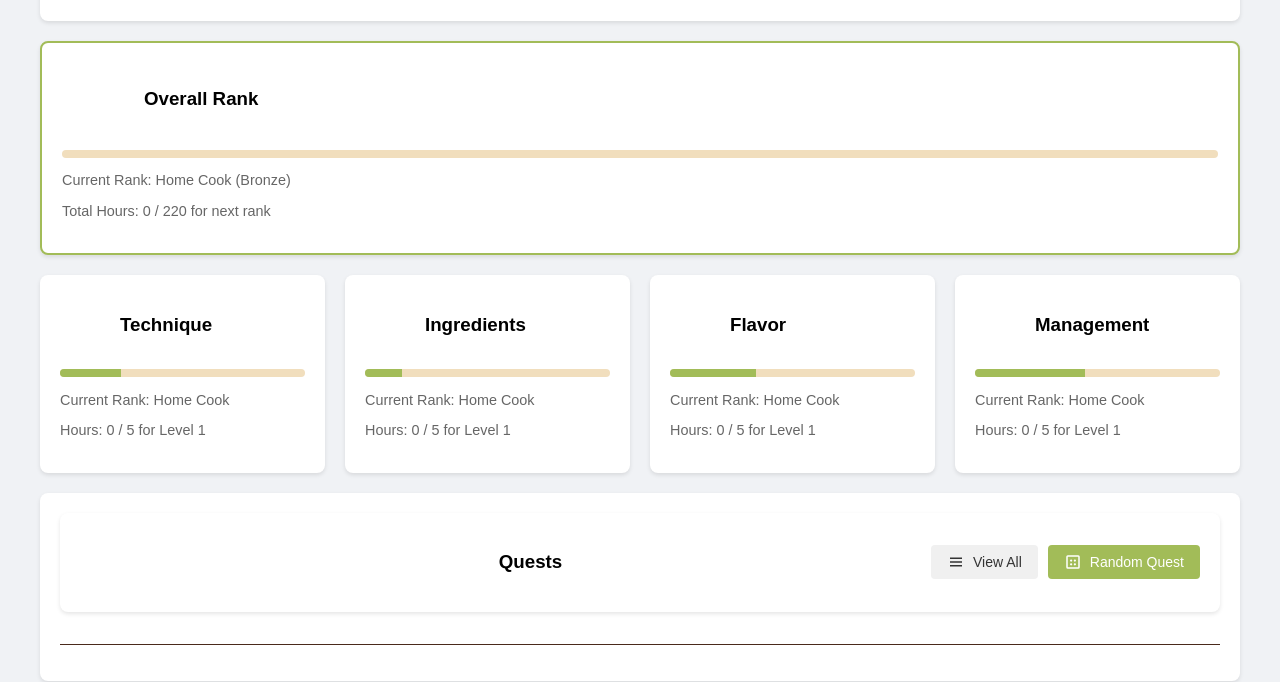
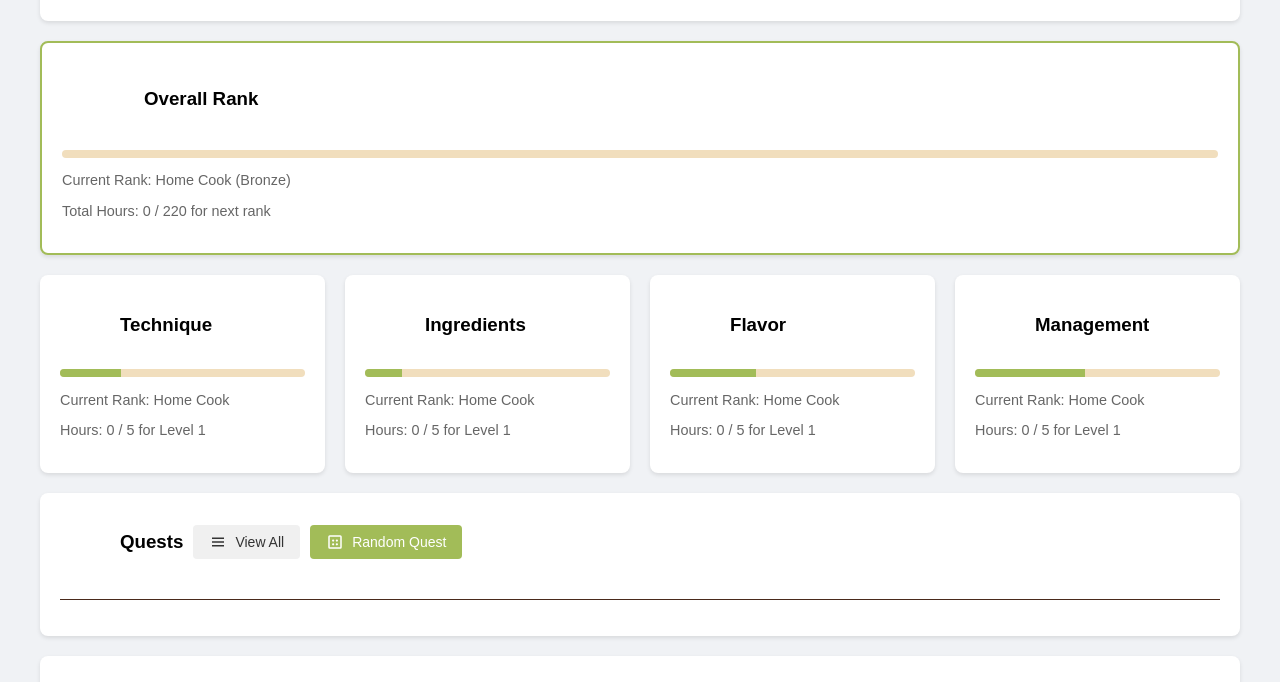
Before and after one commit to DicedRPG/Companion-App, a plain HTML site: page index.html in a window 1280 px wide. Shown: the part 119-801 px from the top of the page. Drawn offline with Linux system fonts and the light colour scheme; a script that the page names is missing.

Commit message:
Update index.html

```diff
--- a/index.html
+++ b/index.html
@@ -109,7 +109,7 @@
         <!-- Quest System -->
         <div id="quest-system">
             <div class="quest-card">
-                <div class="header">
+                <div class="attribute-header">
                     <div class="attribute-icon"></div>
                     <h3>Quests</h3>
                     <div class="button-group">
```
